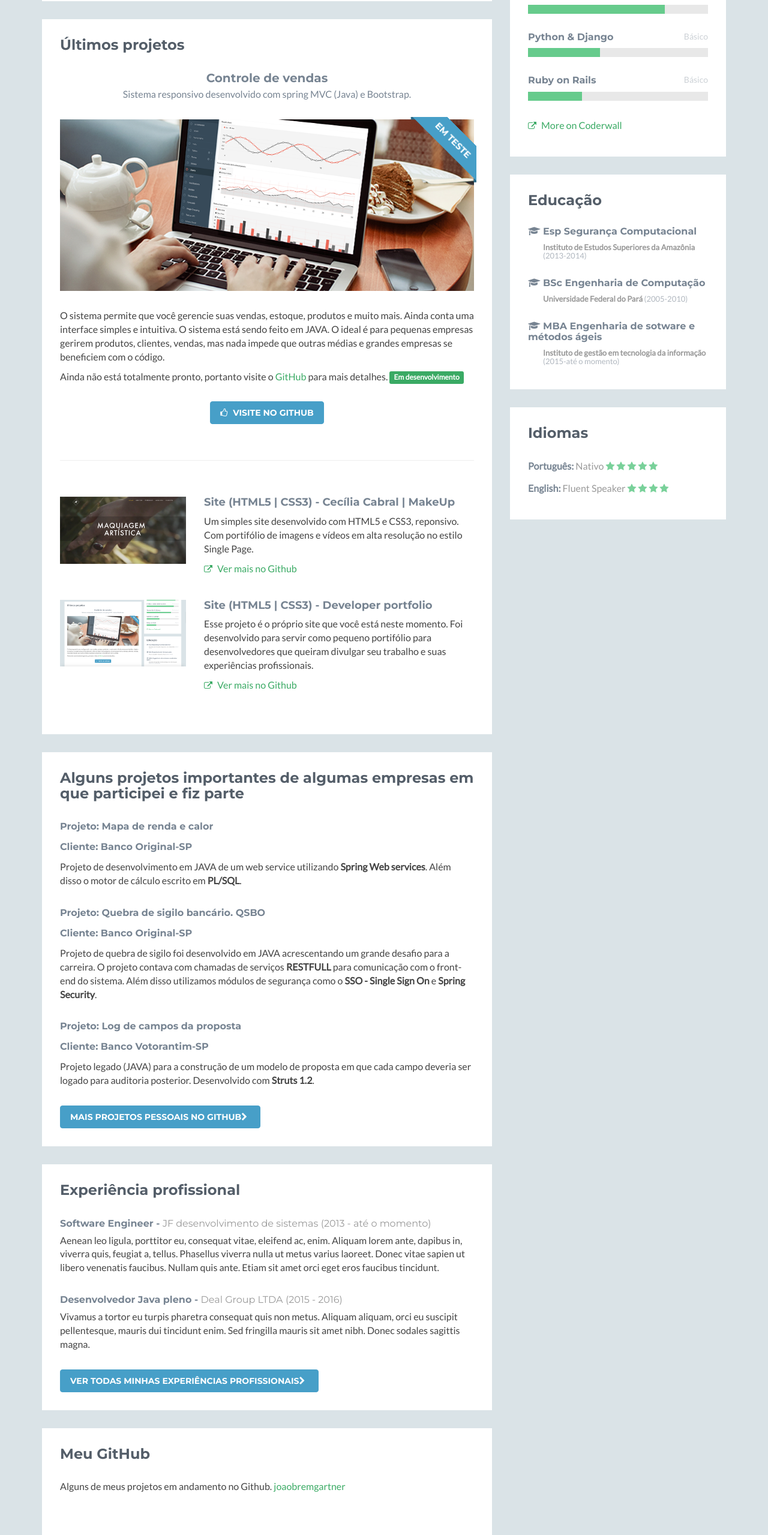
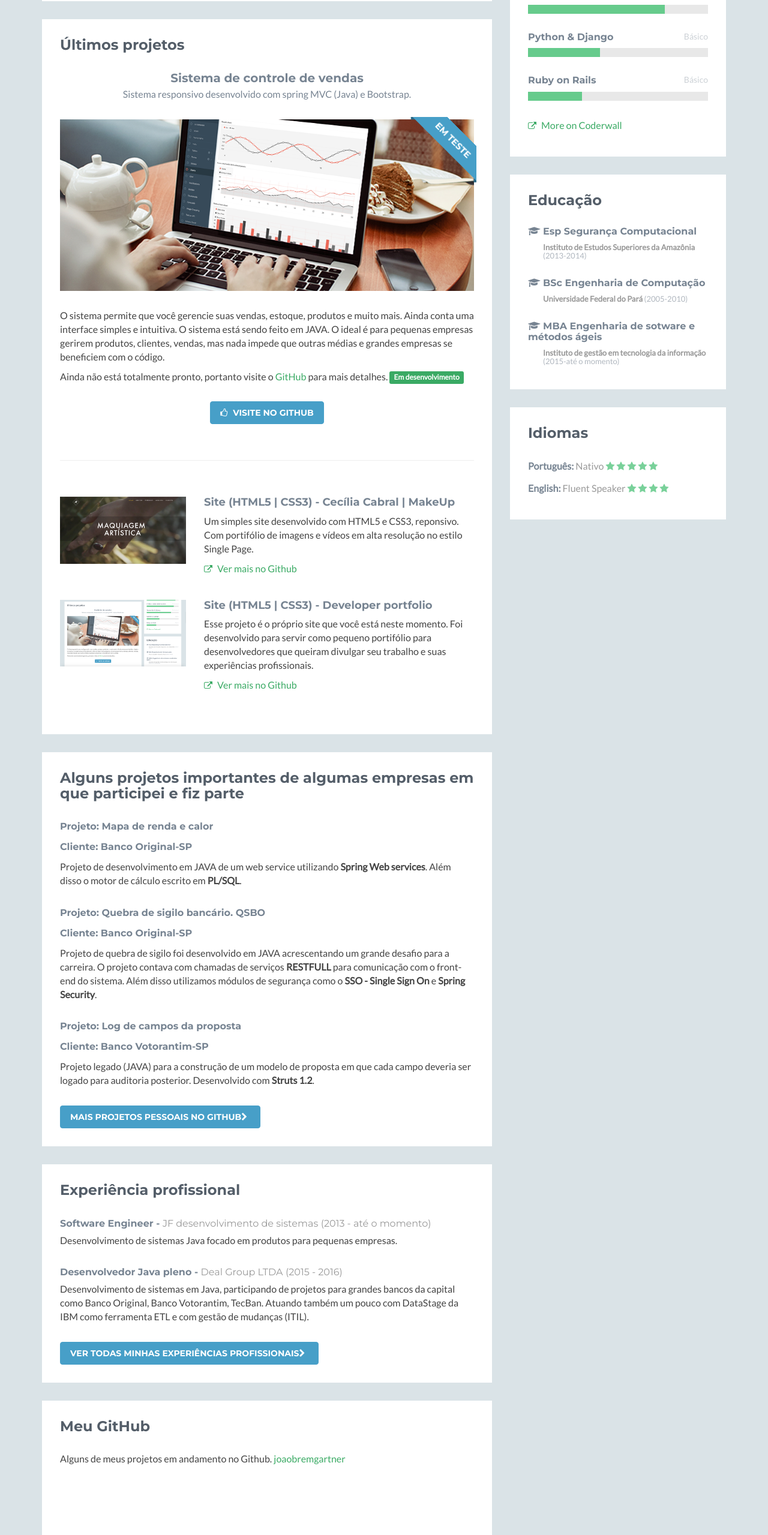
Before and after one commit to joaobremgartner/developerportfoliopage, a plain HTML site: page index.html in a window 1280 px wide. Shown: the part 921-3480 px from the top of the page at 60% size. Drawn offline with Linux system fonts and the light colour scheme; no server answers; a script that the page names is missing.

Commit message:
Ajustes em experiências profissionais

```diff
--- a/index.html
+++ b/index.html
@@ -73,7 +73,7 @@
                         <div class="content">
 
                             <div class="item featured text-center">
-                                <h3 class="title">Controle de vendas</a></h3>
+                                <h3 class="title">Sistema de controle de vendas</a></h3>
                                 <p class="summary">Sistema responsivo desenvolvido com spring MVC (Java) e Bootstrap.</p>
                                 <div class="featured-image">
                                     <img class="img-responsive project-image" src="assets/images/projects/project-featured.png" alt="Controle de vendas" />
@@ -147,11 +147,11 @@
                         <div class="content">
                             <div class="item">
                                 <h3 class="title">Software Engineer - <span class="place"><a href="#">JF desenvolvimento de sistemas</a></span> <span class="year">(2013 - até o momento)</span></h3>
-                                <p>Aenean leo ligula, porttitor eu, consequat vitae, eleifend ac, enim. Aliquam lorem ante, dapibus in, viverra quis, feugiat a, tellus. Phasellus viverra nulla ut metus varius laoreet. Donec vitae sapien ut libero venenatis faucibus. Nullam quis ante. Etiam sit amet orci eget eros faucibus tincidunt.</p>
+                                <p>Desenvolvimento de sistemas Java focado em produtos para pequenas empresas.</p>
                             </div><!--//item-->
                             <div class="item">
                                 <h3 class="title">Desenvolvedor Java pleno - <span class="place"><a href="#">Deal Group LTDA</a></span> <span class="year">(2015 - 2016)</span></h3>
-                                <p>Vivamus a tortor eu turpis pharetra consequat quis non metus. Aliquam aliquam, orci eu suscipit pellentesque, mauris dui tincidunt enim. Sed fringilla mauris sit amet nibh. Donec sodales sagittis magna.</p>
+                                <p>Desenvolvimento de sistemas em Java, participando de projetos para grandes bancos da capital como Banco Original, Banco Votorantim, TecBan. Atuando também um pouco com DataStage da IBM como ferramenta ETL e com gestão de mudanças (ITIL).</p>
                             </div><!--//item-->
                             <a class="btn btn-cta-secondary" href="https://br.linkedin.com/in/joão-faro-a343bb54">Ver todas minhas experiências profissionais<i class="fa fa-chevron-right"></i></a>
                         </div><!--//content-->
@@ -290,7 +290,7 @@
     <!-- ******FOOTER****** -->
     <footer class="footer">
         <div class="container text-center">
-                <small class="copyright">Developed by <a href="https://www.facebook.com/joaobremgartner" target="_blank">João Paulo Bremgartner Faro</a> ® 2015</small>
+                <small class="copyright">Developed by <a href="https://www.facebook.com/joaobremgartner" target="_blank">João Paulo Bremgartner Faro</a> ® 2016</small>
         </div><!--//container-->
     </footer><!--//footer-->
 
```
